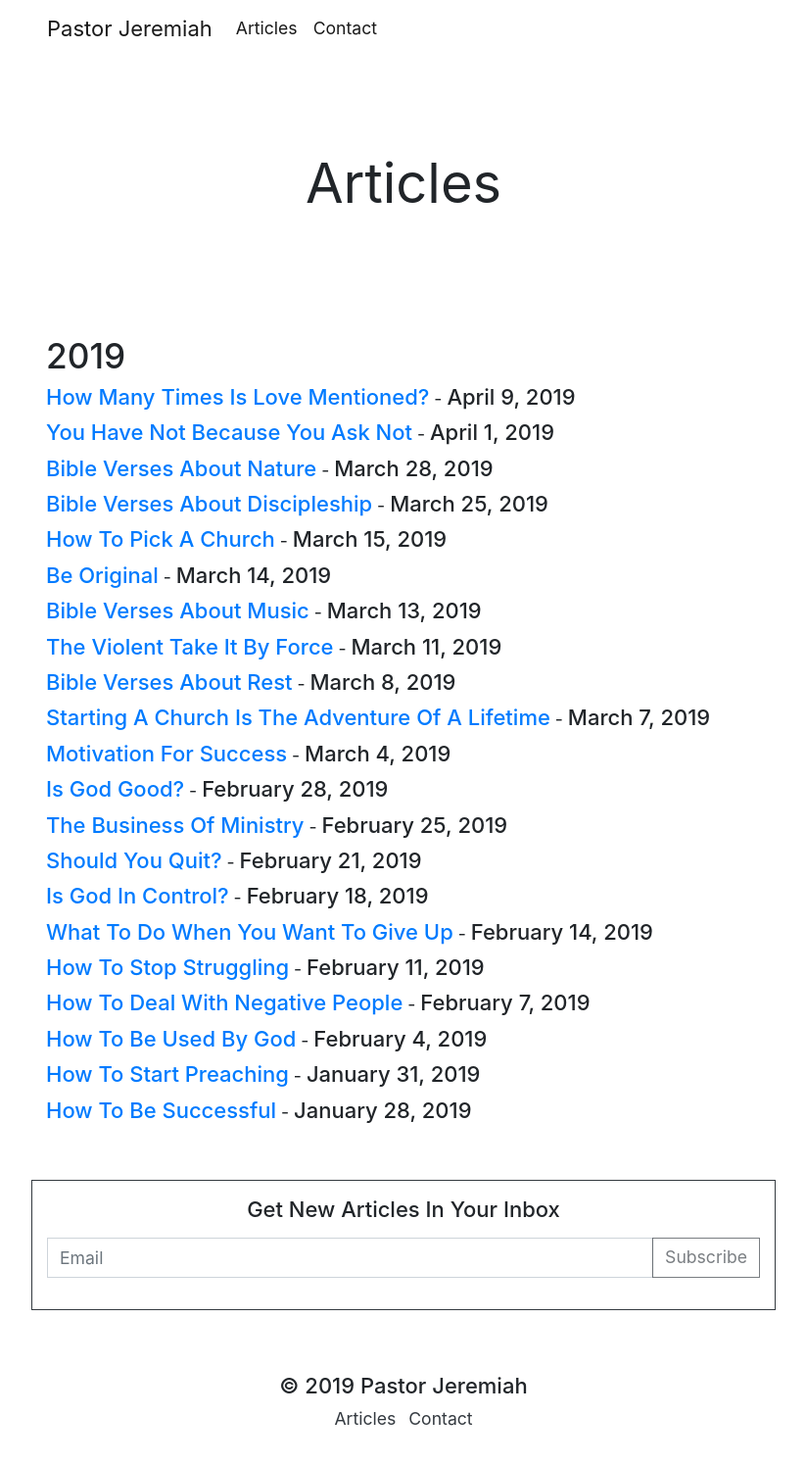
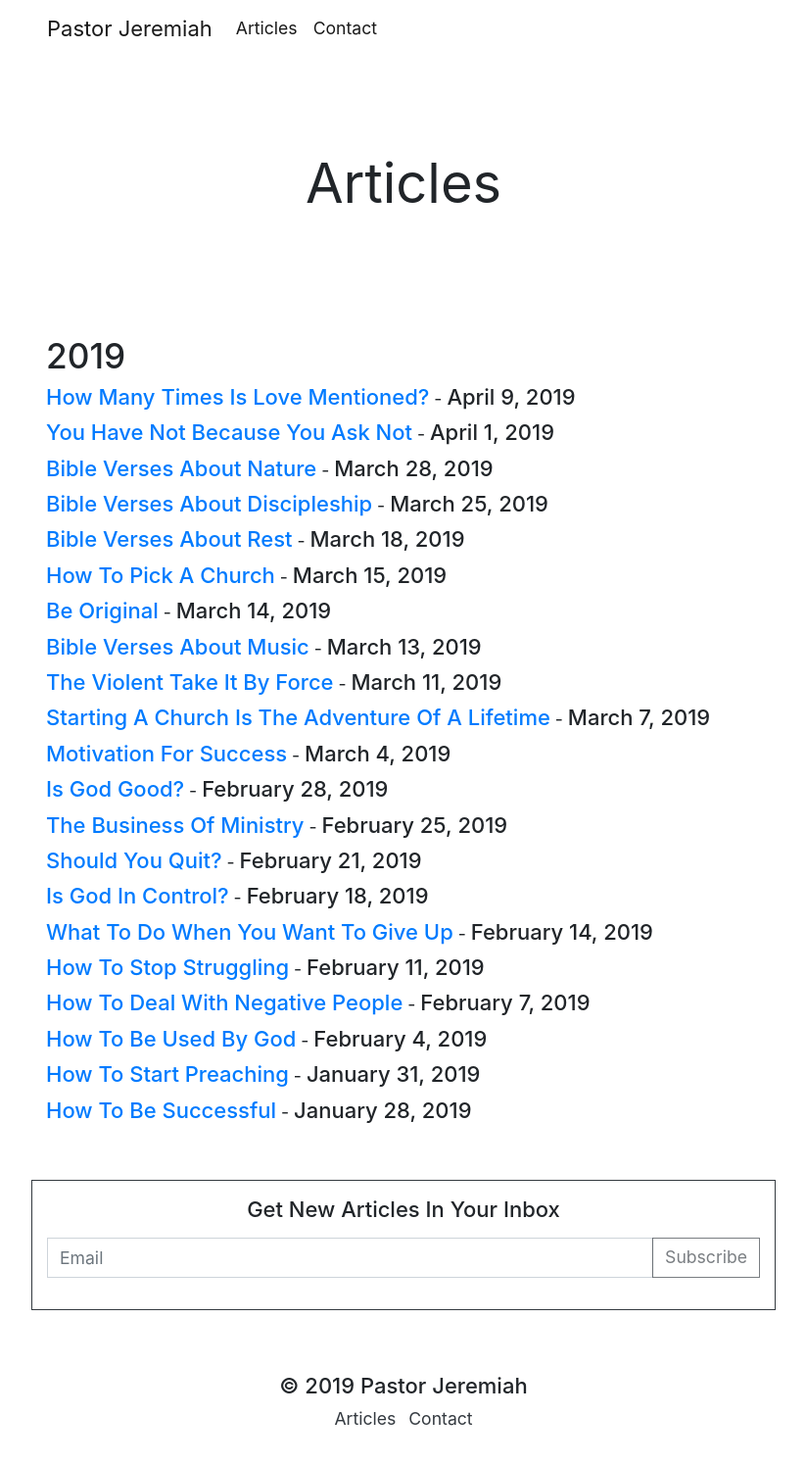
Before and after one commit to jmofyi/pastorjeremiah, a Jekyll site: the page built from articles.html, in a window 1280 px wide. Shown: the whole page at 98% size, without its empty margins (228-1051 px from the left). Built offline with Jekyll 4.4.1, drawn with Linux system fonts in a browser that asks for light colours.

Commit message:
Update from Forestry.io Jeremiah Thomas updated _posts/2019-03-08-bible-verses-about-rest.md

```diff
--- a/_posts/2019-03-08-bible-verses-about-rest.md
+++ b/_posts/2019-03-08-bible-verses-about-rest.md
@@ -3,7 +3,7 @@ image: "/uploads/pastor-jeremiah.jpg"
 layout: post
 title: Bible Verses About Rest
 description: And What They Mean
-date: 2019-03-08 00:00:00 -0500
+date: 2019-03-18 00:00:00 -0400
 tags: []
 
 ---
```
